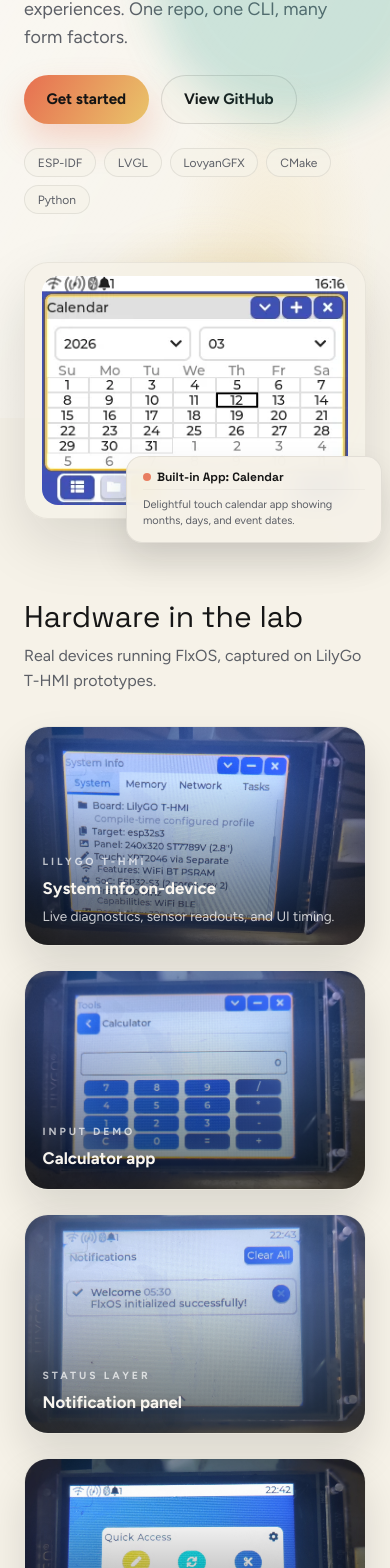
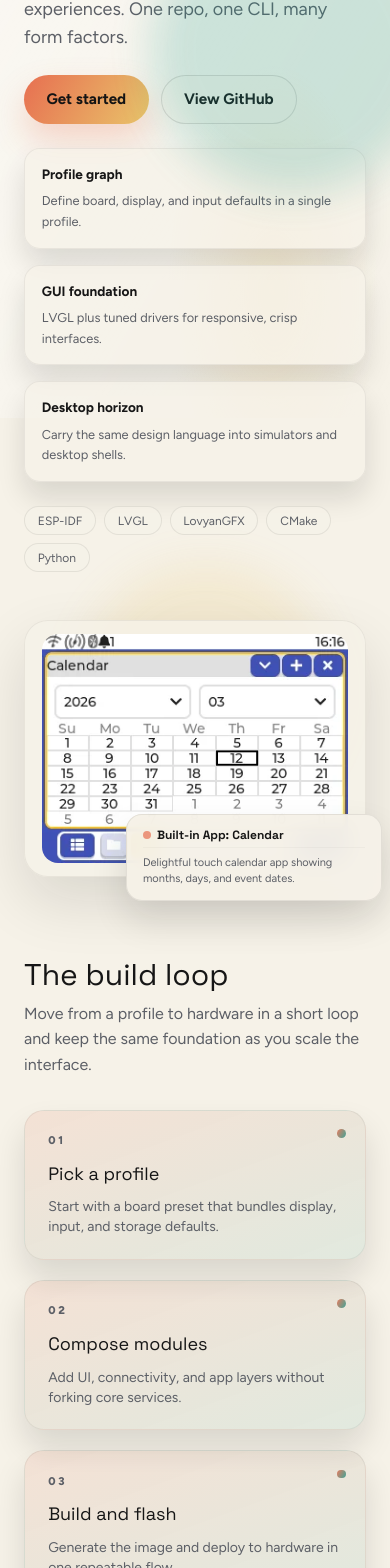
Before and after one commit to flxos-labs/flxos-labs-website, a Next.js app: page / in a window 390 px wide. Shown: the part 426-1994 px from the top of the page. Built offline with nearby package versions, Linux system fonts and the light colour scheme.

Commit message:
feat: add hero highlights and workflow sections with responsive design

```diff
--- a/src/app/globals.css
+++ b/src/app/globals.css
@@ -303,6 +303,84 @@ a {
   margin-bottom: 2rem;
 }
 
+.hero-highlights {
+  display: grid;
+  gap: 1rem;
+  grid-template-columns: repeat(auto-fit, minmax(190px, 1fr));
+}
+
+.highlight-card {
+  display: grid;
+  gap: 0.35rem;
+  padding: 0.95rem 1.05rem;
+  border-radius: 1rem;
+  background: rgba(var(--surface-rgb), 0.75);
+  border: 1px solid var(--border-faint);
+  box-shadow: 0 16px 28px var(--shadow);
+  transition: transform 0.2s ease, box-shadow 0.2s ease, border-color 0.2s ease;
+}
+
+.highlight-card:hover {
+  transform: translateY(-3px);
+  border-color: var(--border-strong);
+  box-shadow: 0 22px 34px var(--shadow);
+}
+
+.highlight-title {
+  font-size: 0.85rem;
+  font-weight: 700;
+  color: var(--ink);
+}
+
+.highlight-copy {
+  font-size: 0.8rem;
+  color: var(--muted);
+}
+
+.workflow-grid {
+  display: grid;
+  gap: 1.25rem;
+  grid-template-columns: 1fr;
+}
+
+.workflow-step {
+  position: relative;
+  display: grid;
+  gap: 0.6rem;
+  padding: 1.35rem 1.45rem;
+  border-radius: 1.25rem;
+  background: linear-gradient(160deg, rgba(231, 111, 81, 0.12), rgba(42, 157, 143, 0.1));
+  border: 1px solid var(--border-faint);
+  box-shadow: 0 18px 32px var(--shadow);
+  transition: transform 0.2s ease, box-shadow 0.2s ease, border-color 0.2s ease;
+}
+
+.workflow-step::after {
+  content: "";
+  position: absolute;
+  top: 1.15rem;
+  right: 1.2rem;
+  width: 0.55rem;
+  height: 0.55rem;
+  border-radius: 999px;
+  background: linear-gradient(120deg, var(--accent), var(--accent-2));
+  opacity: 0.9;
+}
+
+.workflow-step:hover {
+  transform: translateY(-4px);
+  border-color: var(--border-strong);
+  box-shadow: 0 26px 44px var(--shadow);
+}
+
+.workflow-step-number {
+  font-size: 0.7rem;
+  font-weight: 800;
+  letter-spacing: 0.25em;
+  text-transform: uppercase;
+  color: var(--muted);
+}
+
 .device-card {
   border-radius: 1.5rem;
   padding: 1rem;
@@ -346,6 +424,13 @@ a {
   background: rgba(var(--surface-rgb), 0.7);
   box-shadow: 0 22px 44px var(--shadow);
   animation: reveal-up 0.8s ease both;
+  transition: transform 0.2s ease, box-shadow 0.2s ease, border-color 0.2s ease;
+}
+
+.hardware-card:hover {
+  transform: translateY(-4px);
+  border-color: var(--border-strong);
+  box-shadow: 0 28px 52px var(--shadow);
 }
 
 .hardware-card::after {
@@ -448,6 +533,13 @@ a {
   border: 1px solid var(--border-faint);
   box-shadow: 0 18px 32px var(--shadow);
   animation: reveal-up 0.8s ease both;
+  transition: transform 0.2s ease, box-shadow 0.2s ease, border-color 0.2s ease;
+}
+
+.feature-card:hover {
+  transform: translateY(-4px);
+  border-color: var(--border-strong);
+  box-shadow: 0 24px 40px var(--shadow);
 }
 
 .chip {
--- a/src/app/page.tsx
+++ b/src/app/page.tsx
@@ -36,6 +36,26 @@ export default function Home() {
                 View GitHub
               </a>
             </div>
+            <div className="hero-highlights">
+              <div className="highlight-card">
+                <p className="highlight-title">Profile graph</p>
+                <p className="highlight-copy">
+                  Define board, display, and input defaults in a single profile.
+                </p>
+              </div>
+              <div className="highlight-card">
+                <p className="highlight-title">GUI foundation</p>
+                <p className="highlight-copy">
+                  LVGL plus tuned drivers for responsive, crisp interfaces.
+                </p>
+              </div>
+              <div className="highlight-card">
+                <p className="highlight-title">Desktop horizon</p>
+                <p className="highlight-copy">
+                  Carry the same design language into simulators and desktop shells.
+                </p>
+              </div>
+            </div>
             <div className="flex flex-wrap gap-2 text-xs text-[color:var(--muted)]">
               <span className="chip">ESP-IDF</span>
               <span className="chip">LVGL</span>
@@ -46,6 +66,49 @@ export default function Home() {
           </div>
           <div className="relative w-full">
             <DeviceSlideshow />
+          </div>
+        </div>
+      </section>
+
+      <section id="workflow" className="mx-auto w-full max-w-6xl px-6 pb-20">
+        <div className="section-header">
+          <h2 className="font-display text-3xl">The build loop</h2>
+          <p className="text-[color:var(--muted)]">
+            Move from a profile to hardware in a short loop and keep the same
+            foundation as you scale the interface.
+          </p>
+        </div>
+        <div className="workflow-grid">
+          <div className="workflow-step">
+            <span className="workflow-step-number">01</span>
+            <h3 className="font-display text-lg">Pick a profile</h3>
+            <p className="text-sm text-[color:var(--muted)]">
+              Start with a board preset that bundles display, input, and storage
+              defaults.
+            </p>
+          </div>
+          <div className="workflow-step">
+            <span className="workflow-step-number">02</span>
+            <h3 className="font-display text-lg">Compose modules</h3>
+            <p className="text-sm text-[color:var(--muted)]">
+              Add UI, connectivity, and app layers without forking core
+              services.
+            </p>
+          </div>
+          <div className="workflow-step">
+            <span className="workflow-step-number">03</span>
+            <h3 className="font-display text-lg">Build and flash</h3>
+            <p className="text-sm text-[color:var(--muted)]">
+              Generate the image and deploy to hardware in one repeatable flow.
+            </p>
+          </div>
+          <div className="workflow-step">
+            <span className="workflow-step-number">04</span>
+            <h3 className="font-display text-lg">Refine the surface</h3>
+            <p className="text-sm text-[color:var(--muted)]">
+              Tune visuals, animations, and layouts while the config stays
+              consistent.
+            </p>
           </div>
         </div>
       </section>
```
